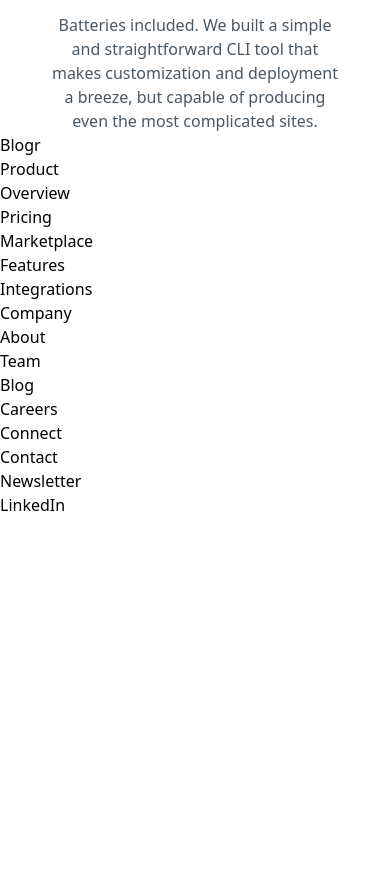
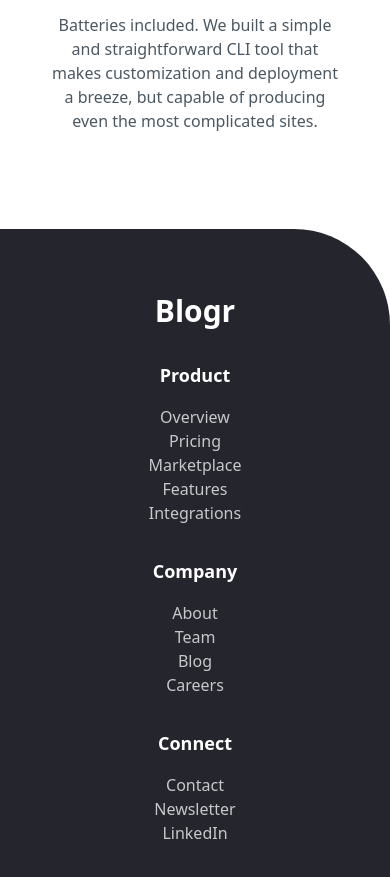
Before and after one commit to Marcoswodbarros/blogr-landing-page2, a website: page index.html in a window 390 px wide. Shown: the part 3260-4137 px from the top of the page. Before the commit the page ends 3777 px from the top, so only its background shows below. Drawn offline with Linux system fonts and the light colour scheme.

Commit message:
Mobile footer: Updating styles

```diff
--- a/index.html
+++ b/index.html
@@ -103,11 +103,11 @@
         </section>
     </main>
 
-    <footer>
-        <h2>Blogr</h2>
+    <footer class="bg-veryDarkBlackBlue flex flex-col items-center gap-y-8 text-center rounded-tr-radiusAdded mt-24 pb-16">
+        <h2 class="text-white text-3xl font-semibold pt-16">Blogr</h2>
         <article>
-            <h3>Product</h3>
-            <ul>
+            <h3 class="text-lg text-white font-semibold mb-4">Product</h3>
+            <ul class="text-grayishBlue">
                 <li>Overview</li>
                 <li>Pricing</li>
                 <li>Marketplace</li>
@@ -117,8 +117,8 @@
         </article>
 
         <article>
-            <h3>Company</h3>
-            <ul>
+            <h3 class="text-lg text-white font-semibold mb-4">Company</h3>
+            <ul class="text-grayishBlue">
                 <li>About</li>
                 <li>Team</li>
                 <li>Blog</li>
@@ -127,8 +127,8 @@
         </article>
 
         <article>
-            <h3>Connect</h3>
-            <ul>
+            <h3 class="text-lg text-white font-semibold mb-4">Connect</h3>
+            <ul class="text-grayishBlue">
                 <li>Contact</li>
                 <li>Newsletter</li>
                 <li>LinkedIn</li>
```
Also changed, not shown: dist/output.css.
